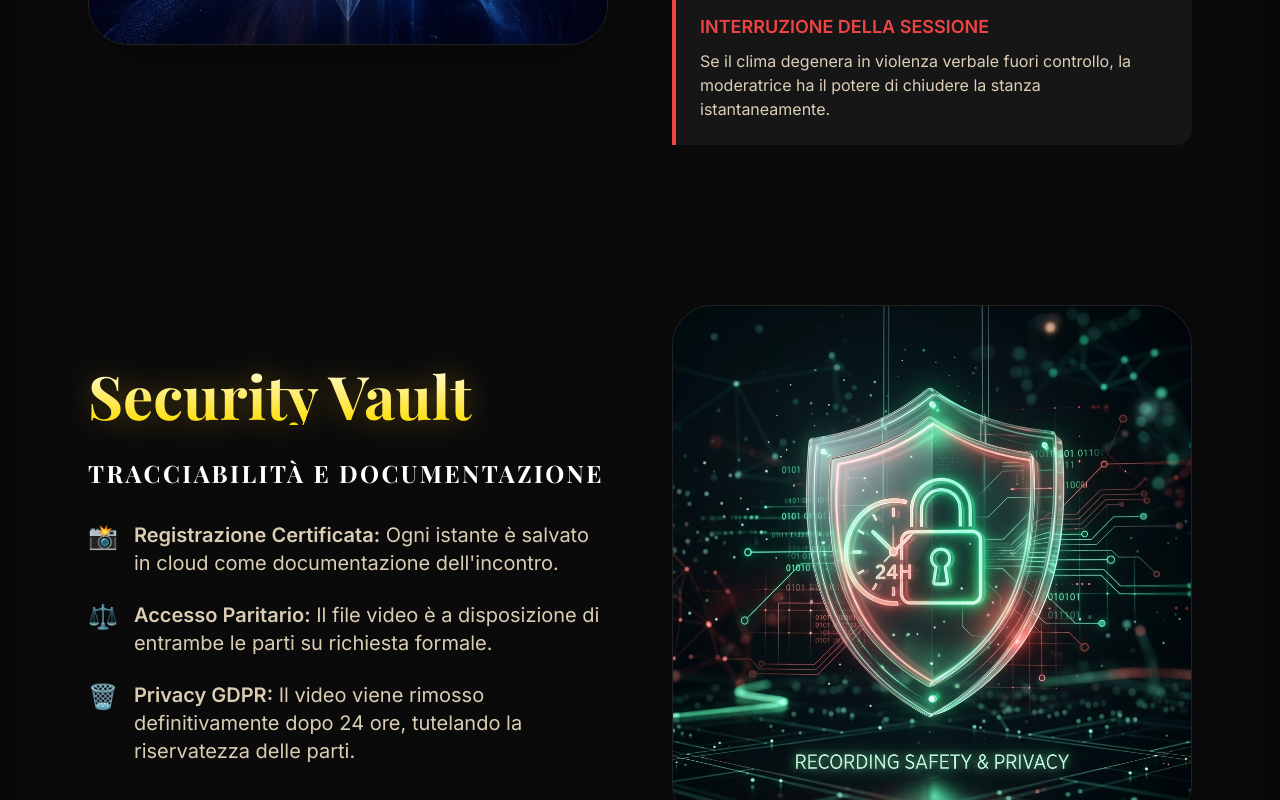
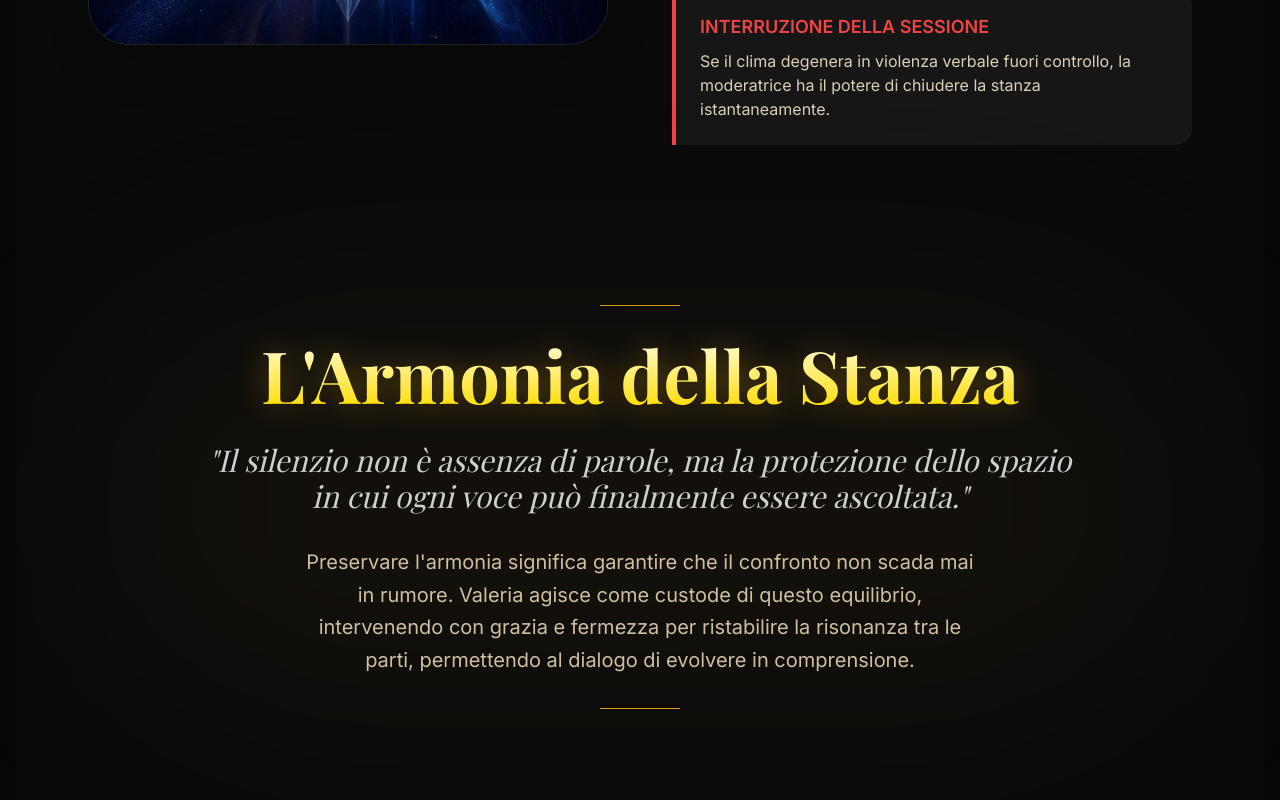
Before and after one commit to DND72/valeria-landing, a React (Vite) app: page /stanza-sicura in a window 1280 px wide. Shown: the part 2000-2800 px from the top of the page. Built offline with nearby package versions, Linux system fonts and the light colour scheme; no server answers; a web font is replaced by a local one.

Commit message:
design: implementata la sezione Armonia della Stanza come pilastro del servizio

```diff
--- a/src/pages/StanzaSicuraPage.tsx
+++ b/src/pages/StanzaSicuraPage.tsx
@@ -89,7 +89,28 @@ export default function StanzaSicuraPage() {
             </motion.div>
         </section>
 
-        {/* 3) Security Vault: TESTO SINISTRA - IMMAGINE DESTRA */}
+        {/* 3) L'Armonia della Stanza - CENTRALE */}
+        <section className="mb-40 text-center relative">
+            <div className="absolute inset-0 bg-gold-500/5 blur-[120px] rounded-full" />
+            <motion.div
+                initial={{ opacity: 0, scale: 0.9 }}
+                whileInView={{ opacity: 1, scale: 1 }}
+                viewport={{ once: true }}
+                className="relative z-10 max-w-4xl mx-auto space-y-8"
+            >
+                <div className="w-20 h-[1px] bg-gold-500 mx-auto" />
+                <h2 className="text-5xl md:text-7xl font-serif font-black brilliant-gold-text">L'Armonia della Stanza</h2>
+                <p className="text-2xl md:text-3xl text-white/80 leading-relaxed font-serif italic">
+                    "Il silenzio non è assenza di parole, ma la protezione dello spazio in cui ogni voce può finalmente essere ascoltata."
+                </p>
+                <p className="text-xl text-white/50 leading-relaxed max-w-2xl mx-auto">
+                    Preservare l'armonia significa garantire che il confronto non scada mai in rumore. Valeria agisce come custode di questo equilibrio, intervenendo con grazia e fermezza per ristabilire la risonanza tra le parti, permettendo al dialogo di evolvere in comprensione.
+                </p>
+                <div className="w-20 h-[1px] bg-gold-500 mx-auto" />
+            </motion.div>
+        </section>
+
+        {/* 4) Security Vault: TESTO SINISTRA - IMMAGINE DESTRA */}
         <section className="grid lg:grid-cols-2 gap-16 items-center mb-40">
             <motion.div
                 initial={{ opacity: 0, x: -30 }}
```
